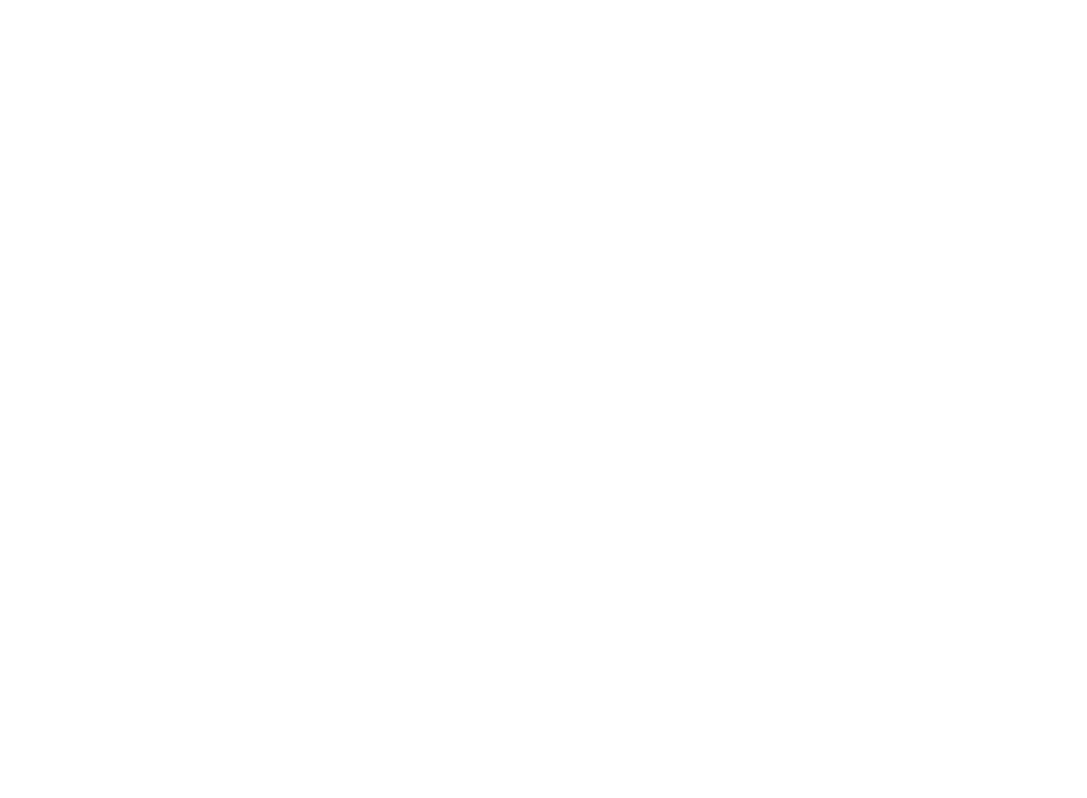
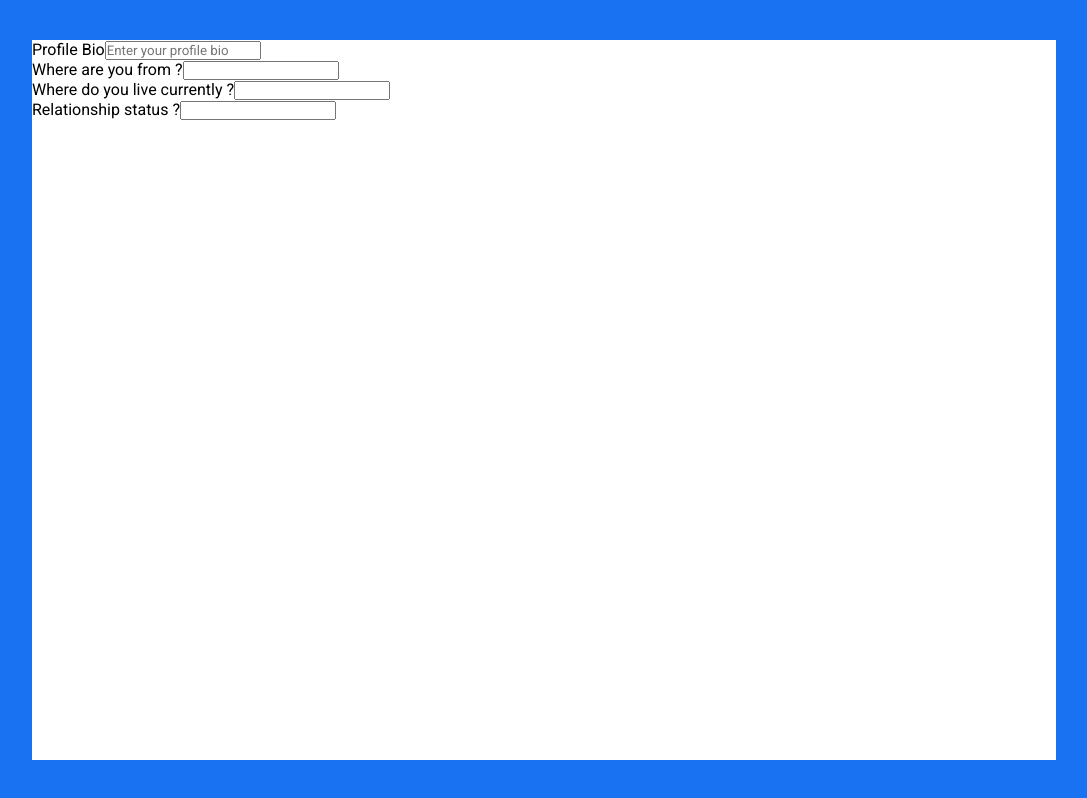
Before and after one commit to mkolade/socialMediaMERNapp, a React (Vite) app in the folder frontend/: page /profileDetails in a window 1280 px wide. Before the commit this address had no page. Shown: the whole page, without its empty margins (96-1183 px from the left). Built offline with nearby package versions, Linux system fonts and the light colour scheme; sample sign-in values are in the browser's storage.

Commit message:
designing proofiledetails page

```diff
--- a/frontend/src/App.jsx
+++ b/frontend/src/App.jsx
@@ -5,6 +5,7 @@ import {BrowserRouter as Router, Routes,Route,Navigate } from "react-router-dom"
 import Register from "./pages/Register/Register"
 import { useContext } from "react"
 import { AuthContext } from "./context/AuthContext"
+import ProfileDetails from "./pages/Profile/ProfileDetails"
 
 
 function App() {
@@ -26,6 +27,10 @@ function App() {
             path={'/register'}
             element={user ? <Navigate to={'/'} replace/> :<Register/>}
           />
+           <Route
+            path={'/profileDetails'}
+            element={!user ? <Navigate to={'/'} replace/> :<ProfileDetails/>}
+          />
         </Routes>
       </div>
     </Router>
--- a/frontend/src/pages/Profile/Profile.css
+++ b/frontend/src/pages/Profile/Profile.css
@@ -40,3 +40,18 @@
 .profileRightBottom{
     display: flex;
 }
+
+.detailsWrapper{
+    background: #1872f2;
+    width: 100%;
+    min-height: 100vh;
+    display: flex;
+    align-items: center;
+    justify-content: center;
+}
+
+.detailsForm{
+    background: white;
+    width: 80%;
+    height: 90vh;
+}
--- /dev/null
+++ b/frontend/src/pages/Profile/ProfileDetails.jsx
@@ -0,0 +1,53 @@
+import React from 'react'
+import './Profile.css'
+
+const ProfileDetails = () => {
+  return (
+    <div className='detailsWrapper'>
+        <div className='detailsForm'>
+            <form action="" className="mainForm">
+                <div className='detailsContainer'>
+                    <label htmlFor="">Profile Bio</label>
+                    <input
+                        type="text"
+                        placeholder='Enter your profile bio'
+                        required
+                        name='okay'
+                        className='detailsInput'
+                    />
+                </div>
+                <div className='detailsContainer'>
+                    <label htmlFor="">Where are you from ?</label>
+                    <input
+                        type="text"
+                        required
+                        name='okay'
+                        className='detailsInput'
+                    />
+                </div>
+                <div className='detailsContainer'>
+                    <label htmlFor="">Where do you live currently ?</label>
+                    <input
+                        type="text"
+                        required
+                        name='okay'
+                        className='detailsInput'
+                    />
+                </div>
+
+                <div className='detailsContainer'>
+                    <label htmlFor="">Relationship status ?</label>
+                    <input
+                        type="text"
+                        required
+                        name='okay'
+                        className='detailsInput'
+                    />
+                </div>
+            </form>
+        </div>
+    </div>
+  )
+}
+
+export default ProfileDetails
```
